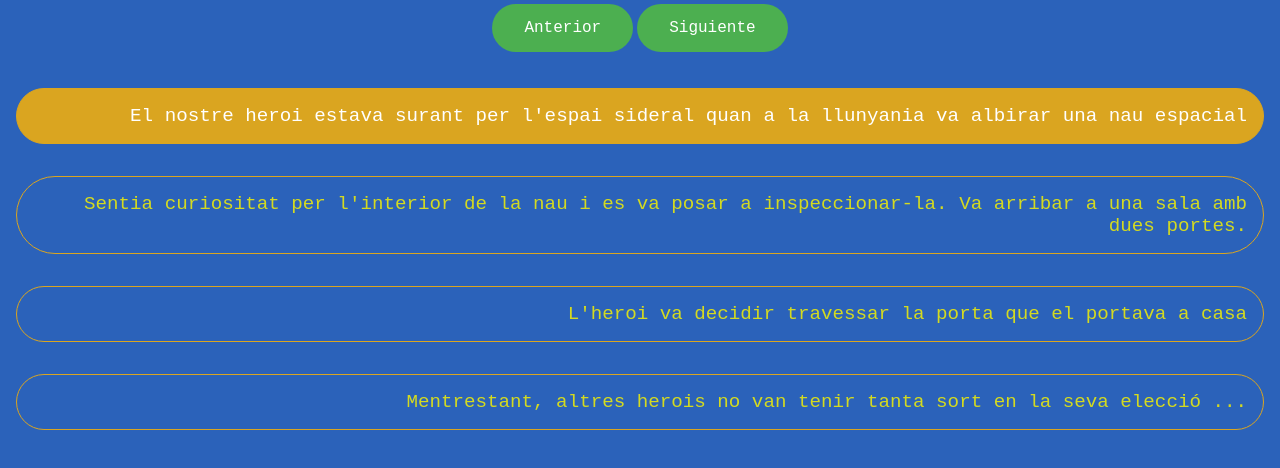
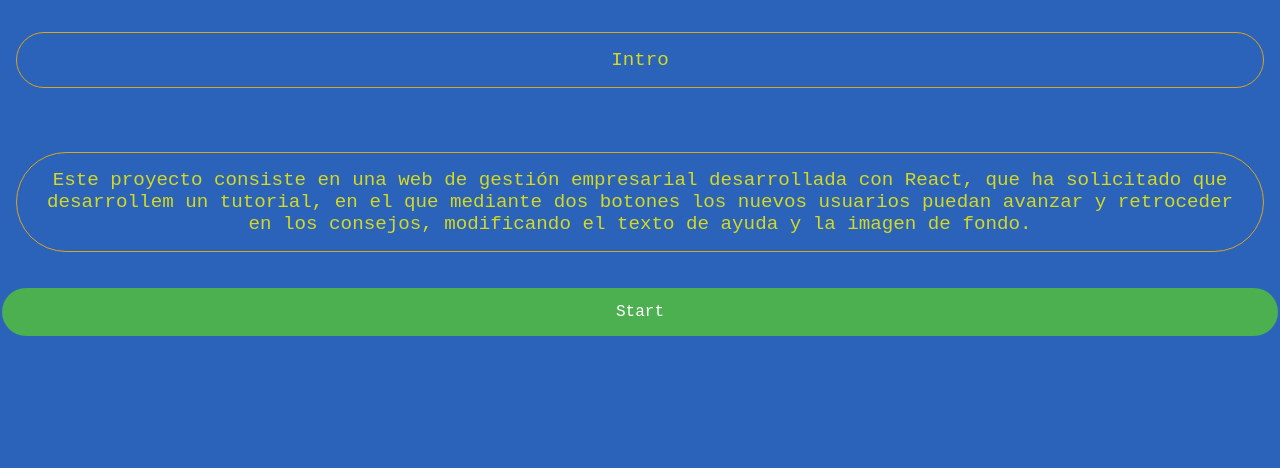
Before and after one commit to JordiNodeJS/Sprint-6_React, a React (Vite) app: page / in a window 1280 px wide. Shown: the top 468 px of the page. Built offline with nearby package versions, Linux system fonts and the light colour scheme.

Commit message:
s6e5/renderizado condicional

```diff
--- a/src/App.css
+++ b/src/App.css
@@ -40,3 +40,10 @@
 button {
   font-size: calc(10px + 2vmin);
 }
+.intro {
+  display: flex;
+  flex-direction: column;
+}
+.intro > p {
+  text-align: center;
+}
--- a/src/App.jsx
+++ b/src/App.jsx
@@ -5,8 +5,9 @@ import data from './data/data.js'
 import Button from './components/button/Button'
 import Escena from './components/escena/Escena'
 
-function App() {
+const App = () => {
   const [index, setIndex] = useState(0)
+  const [intro, setIntro] = useState(false)
 
   const handleClickPrevious = () =>
     setIndex( _ => (index > 0) ? index - 1 : setIndex(data.length - 1))
@@ -15,13 +16,29 @@ function App() {
     setIndex( _ => (index < data.length - 1) ? index + 1 : setIndex(0))
 
 
-  return (
-    <div className='App'>
-      <Button onClick={handleClickPrevious} label='Anterior' />
-      <Button onClick={handleClickNext} label='Siguiente' />
-      <Escena phraseIndex={index} data={data} />
-    </div>
-  )
+    if (intro === false) {
+      return (
+        <div className="intro">
+          <p>Intro</p>
+          <p>
+            Este proyecto consiste en una web de gestión empresarial desarrollada con React,
+            que ha solicitado que desarrollem un tutorial, en el que mediante dos botones los
+            nuevos usuarios puedan avanzar y retroceder en los consejos, modificando el texto
+            de ayuda y la imagen de fondo.
+          </p>
+          <Button onClick={() => setIntro(true)} label="Start" />
+        </div>
+      )
+    } else {
+      return (
+        <div className="App">
+          <Button onClick={handleClickPrevious} label="Anterior" />
+          <Button onClick={handleClickNext} label="Siguiente" />
+          <Escena phraseIndex={index} data={data} />
+        </div>
+      )
+    }
+
 }
 
 export default App
```
